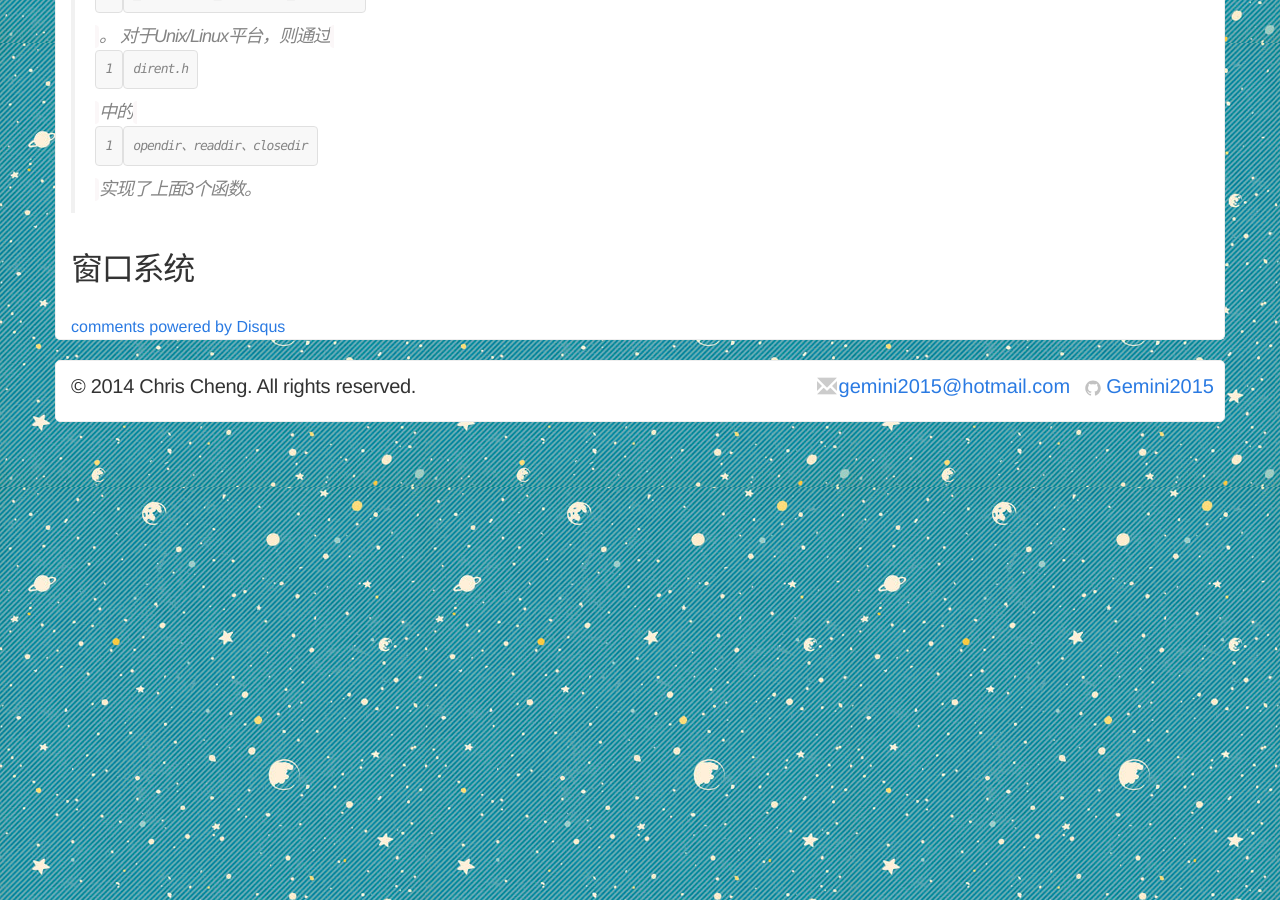
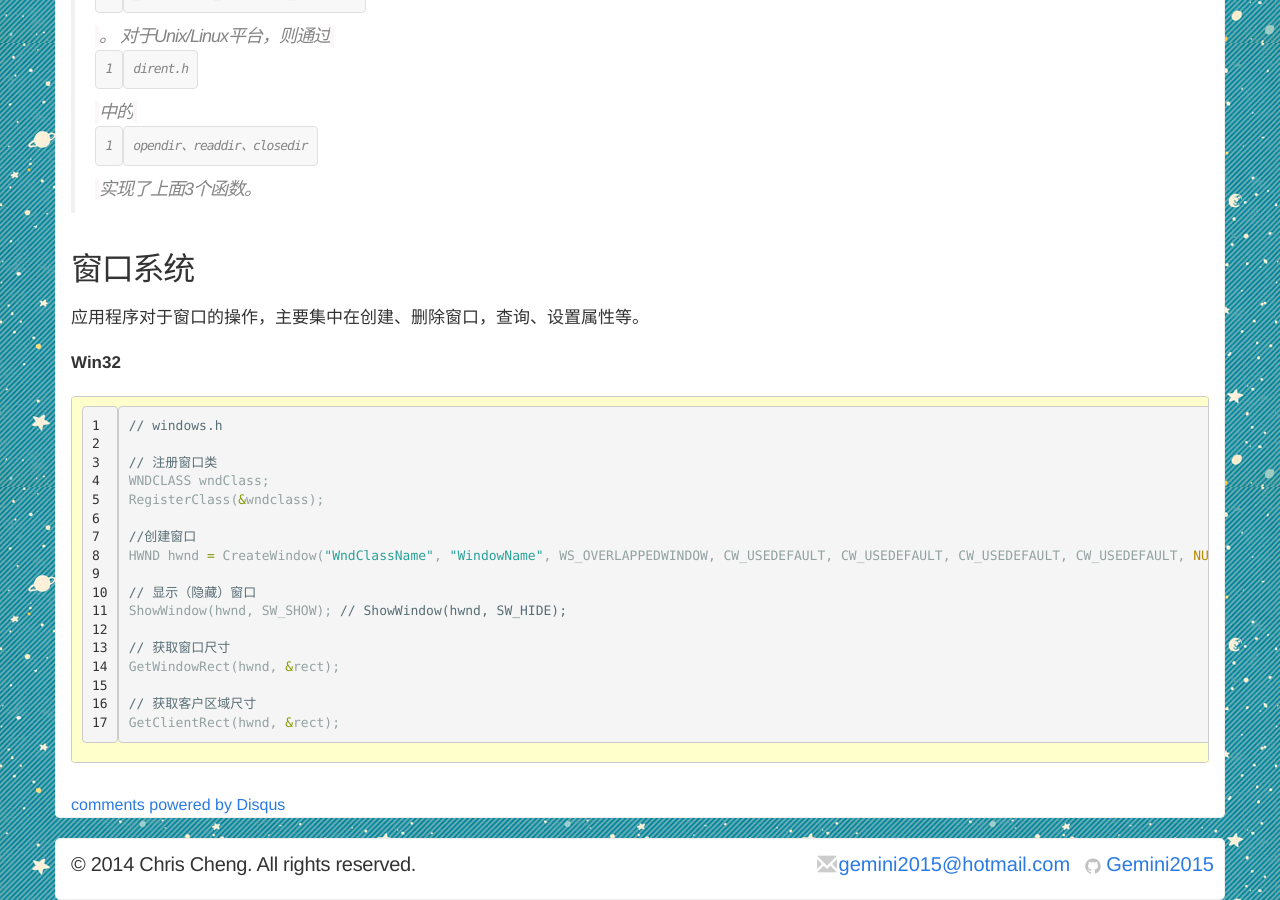
Before and after one commit to Gemini2015/gemini2015.github.io, a Jekyll site: the page built from _posts/2015-01-21-platform.markdown, in a window 1280 px wide and 900 px high, scrolled down 11057 px. Built offline with Jekyll 4.4.1, drawn with Linux system fonts in a browser that asks for light colours; nearby versions of some CDN libraries; comment, search, counter and statistics services are not loaded.

Commit message:
更新窗口系统

````diff
--- a/_posts/2015-01-21-platform.markdown
+++ b/_posts/2015-01-21-platform.markdown
@@ -355,3 +355,26 @@ int closedir(DIR *dirp);
 > 对于Unix/Linux平台，则通过`dirent.h`中的`opendir、readdir、closedir`实现了上面3个函数。
 
 ## 窗口系统
+应用程序对于窗口的操作，主要集中在创建、删除窗口，查询、设置属性等。
+
+**Win32**
+
+```
+// windows.h
+
+// 注册窗口类
+WNDCLASS wndClass;
+RegisterClass(&wndclass);
+
+//创建窗口
+HWND hwnd = CreateWindow("WndClassName", "WindowName", WS_OVERLAPPEDWINDOW, CW_USEDEFAULT, CW_USEDEFAULT, CW_USEDEFAULT, CW_USEDEFAULT, NULL, NULL, hInstance, NULL);
+
+// 显示（隐藏）窗口
+ShowWindow(hwnd, SW_SHOW); // ShowWindow(hwnd, SW_HIDE);
+
+// 获取窗口尺寸
+GetWindowRect(hwnd, &rect);
+
+// 获取客户区域尺寸
+GetClientRect(hwnd, &rect);
+```
````
